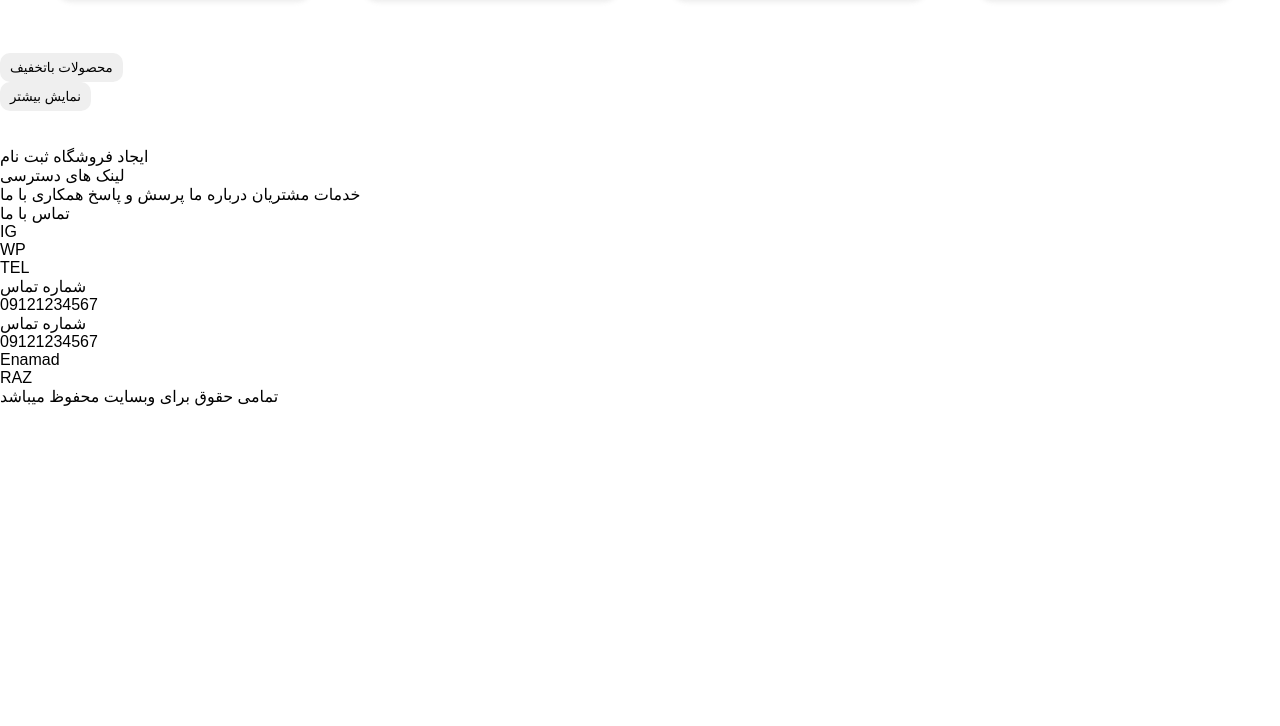
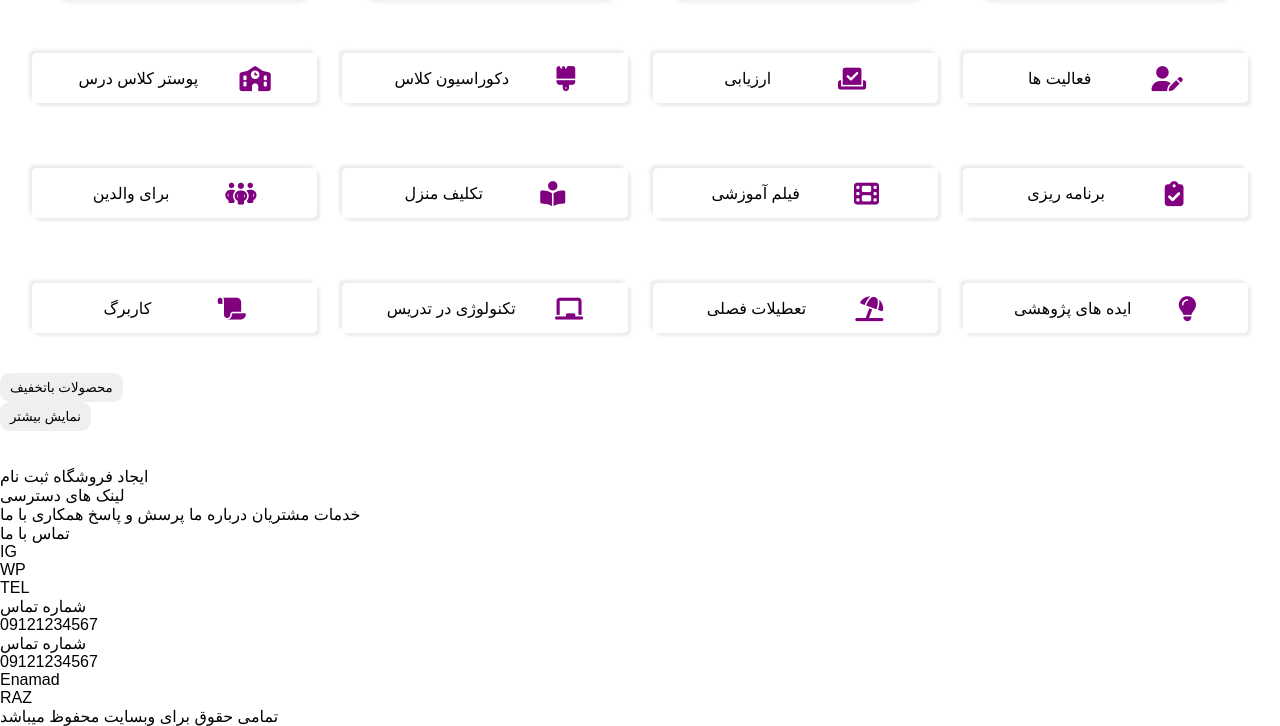
Before and after one commit to AhmadrezaMozaffary/online-shop-ui, a plain HTML site: page index.html in a window 1280 px wide. Shown: the part 2787-3513 px from the top of the page. Before the commit the page ends 3193 px from the top, so only its background shows below. Drawn offline with Linux system fonts and the light colour scheme.

Commit message:
Section resources

```diff
--- a/index.html
+++ b/index.html
@@ -273,54 +273,56 @@
       </div>
     </section>
 
-    <section class="resources">
+    <section id="res">
+      <div class="resources">
         <div class="resource">
-        <div class="res-logo"></div>
-        <div class="res-title"></div>
+          <i class="fas fa-school"></i>
+          <div class="res-title">پوستر کلاس درس</div>
         </div>
         <div class="resource">
-        <div class="res-logo"></div>
-        <div class="res-title"></div>
+          <i class="fas fa-brush"></i>
+          <div class="res-title">دکوراسیون کلاس</div>
         </div>
         <div class="resource">
-        <div class="res-logo"></div>
-        <div class="res-title"></div>
+          <i class="fas fa-check-to-slot"></i>
+          <div class="res-title">ارزیابی</div>
         </div>
         <div class="resource">
-        <div class="res-logo"></div>
-        <div class="res-title"></div>
+          <i class="fas fa-user-pen"></i>
+          <div class="res-title">فعالیت ها</div>
         </div>
         <div class="resource">
-        <div class="res-logo"></div>
-        <div class="res-title"></div>
+          <i class="fas fa-people-group"></i>
+          <div class="res-title">برای والدین</div>
         </div>
         <div class="resource">
-        <div class="res-logo"></div>
-        <div class="res-title"></div>
+          <i class="fas fa-book-open-reader"></i>
+          <div class="res-title">تکلیف منزل</div>
         </div>
         <div class="resource">
-        <div class="res-logo"></div>
-        <div class="res-title"></div>
+          <i class="fas fa-film"></i>
+          <div class="res-title">فیلم آموزشی</div>
         </div>
         <div class="resource">
-        <div class="res-logo"></div>
-        <div class="res-title"></div>
+          <i class="fas fa-clipboard-check"></i>
+          <div class="res-title">برنامه ریزی</div>
         </div>
         <div class="resource">
-        <div class="res-logo"></div>
-        <div class="res-title"></div>
+          <i class="fas fa-scroll"></i>
+          <div class="res-title">کاربرگ</div>
         </div>
         <div class="resource">
-        <div class="res-logo"></div>
-        <div class="res-title"></div>
+          <i class="fas fa-chalkboard"></i>
+          <div class="res-title">تکنولوژی در تدریس</div>
         </div>
         <div class="resource">
-        <div class="res-logo"></div>
-        <div class="res-title"></div>
+          <i class="fas fa-umbrella-beach"></i>
+          <div class="res-title">تعطیلات فصلی</div>
         </div>
         <div class="resource">
-        <div class="res-logo"></div>
-        <div class="res-title"></div>
+          <i class="fas fa-lightbulb"></i>
+          <div class="res-title">ایده های پژوهشی</div>
+        </div>
       </div>
     </section>
 
--- a/style.css
+++ b/style.css
@@ -376,3 +376,42 @@ i {
   font-size: 40px;
   margin: 25px 0;
 }
+
+#res {
+  width: 100%;
+  height: 40vh;
+  display: block;
+}
+
+.resources {
+  width: 95%;
+  height: 100%;
+  display: grid;
+  grid-template-columns: repeat(4, 1fr);
+  grid-template-rows: repeat(3, 1fr);
+  grid-gap: 25px;
+  margin: 0 auto;
+}
+
+.resource {
+  width: 100%;
+  height: 33%;
+  display: flex;
+  flex-direction: row-reverse;
+  justify-content: space-evenly;
+  align-items: center;
+  padding: 25px 5px;
+  box-shadow: 3px 3px 3px rgba(223, 223, 223, 0.6),
+    -3px -3px 3px rgba(223, 223, 223, 0.6);
+  border-radius: 5px;
+}
+
+.resource i{
+  font-size: 25px;
+}
+
+.resource:hover {
+  cursor: pointer;
+  color: var(--primary-color);
+  transition: color 0.4s ease;
+}
```
Lines whose indentation alone changed are shown as unchanged.
